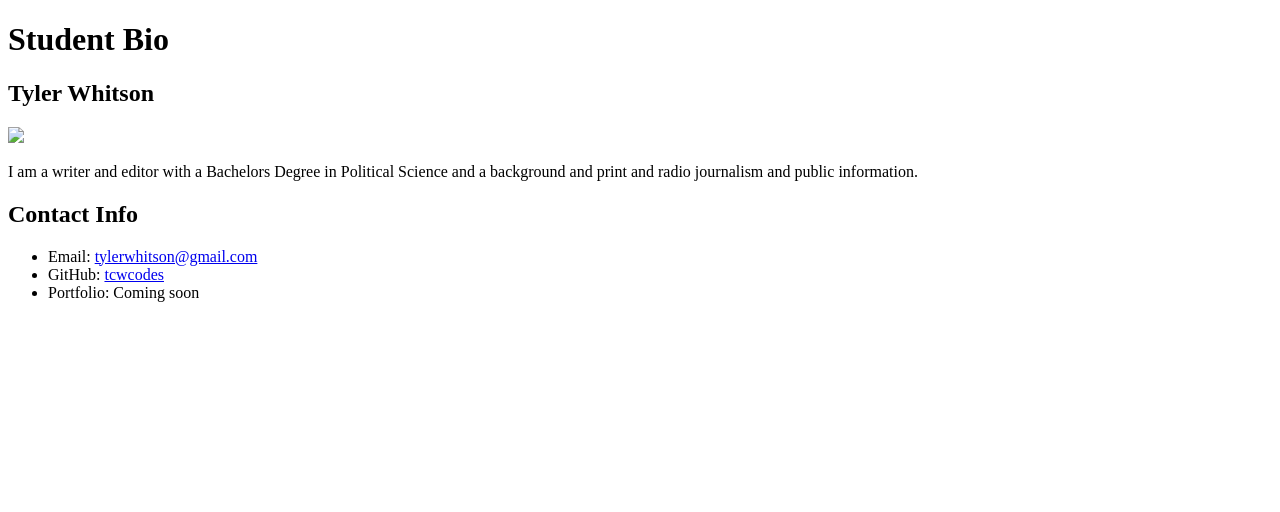
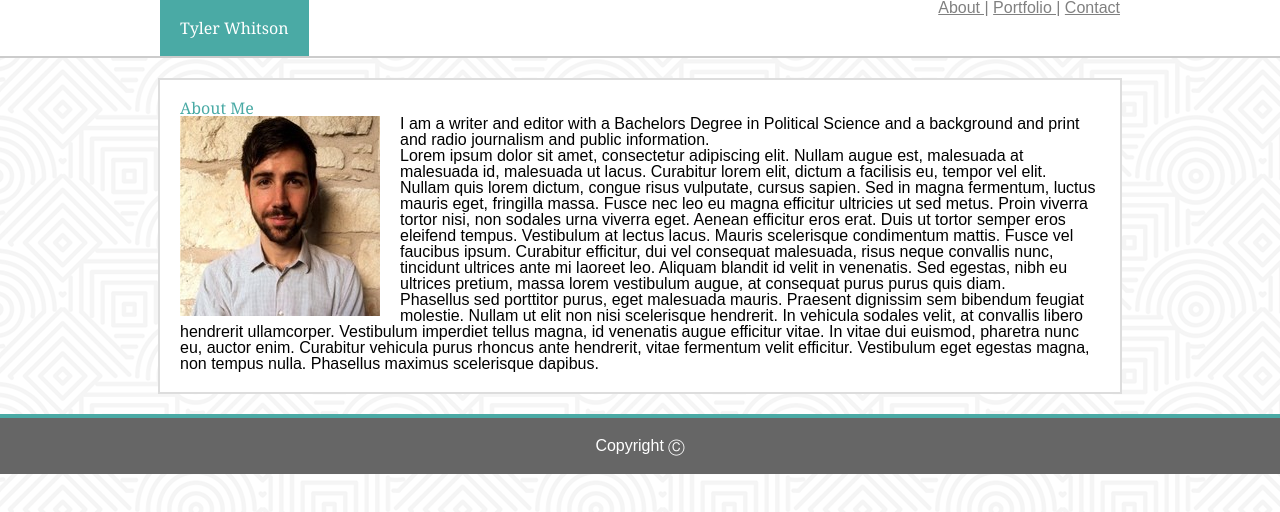
Before and after one commit to tcwcodes/Basic-Portfolio, a plain HTML site: page index.html in a window 1280 px wide. Drawn offline with Linux system fonts and the light colour scheme.

Commit message:
updated home page

```diff
--- a/assets/css/style.css
+++ b/assets/css/style.css
@@ -0,0 +1,79 @@
+body {
+    background-image: url("hypnotize.png");
+    margin: 0;
+    padding: 0;
+    font-family: Arial, Helvetica, sans-serif;
+}
+
+.header-centered {
+    width: 960px;
+    margin: 0 auto;
+    background-color: #ffffff;
+}
+
+.name {
+    float: left;
+}
+
+.navbar {
+    float: right;
+}
+
+li {
+    display: inline;
+}
+
+a {
+    color: grey;
+}
+
+header {
+    width: 100%;
+    margin: 0 auto;
+    background-color: #ffffff;
+    border-bottom: 2px solid #cccccc;
+    clear: both;
+    overflow: auto;
+}
+
+main {
+    width: 960px;
+    background-color: #ffffff;
+    border: 2px solid #dddddd;
+    margin: 20px auto;
+    clear: both;
+    overflow: auto;
+}
+
+#main-bio {
+    margin: 20px;
+}
+
+#bio-image {
+    float: left;
+    margin-right: 20px;
+    width: 200px;
+    height: 200px;
+}
+
+footer {
+    color: white;
+    background-color: #666666;
+    border-top: 4px solid #4aaaa5;
+    padding: 20px;
+    text-align: center;
+}
+
+h1 {
+    color: white;
+    background-color: #4aaaa5;
+    margin: 0;
+    text-align: center;
+    padding: 20px;
+    font-family: Georgia, 'Times New Roman', Times, serif;
+}
+
+h2 {
+    color: #4aaaa5;
+    font-family: Georgia, 'Times New Roman', Times, serif;
+}
--- a/index.html
+++ b/index.html
@@ -2,17 +2,35 @@
 <html>
     <head>
         <title>Tyler Whitson's Portfolio</title>
+        <link rel="stylesheet" type="text/css" href="assets/css/reset.css">
+        <link rel="stylesheet" type="text/css" href="assets/css/style.css">
     </head>
     <body>
-        <h1>Student Bio</h1>
-        <h2>Tyler Whitson</h2>
-        <img src="assets/images/headshot.jpeg">
-        <p>I am a writer and editor with a Bachelors Degree in Political Science and a background and print and radio journalism and public information.</p>
-        <h2>Contact Info</h2>
-        <ul>
-            <li>Email: <a href="mailto:tylerwhitson@gmail.com">tylerwhitson@gmail.com</a></li>
-            <li>GitHub: <a href="https://github.com/tcwcodes">tcwcodes</a></li>
-            <li>Portfolio: <a href="#"></a>Coming soon</li>
-        </ul>
+        <header>
+            <div class="header-centered">
+                <div class="name">
+                    <h1>Tyler Whitson</h1>
+                </div>
+                <div class="navbar">
+                    <ul>
+                        <li><a href="#">About |</a></li>
+                        <li><a href="#">Portfolio |</a></li>
+                        <li><a href="#">Contact</a></li>
+                    </ul>
+                </div>
+            </div>
+        </header>
+        <main>
+            <section id="main-bio">
+                <h2>About Me</h2>
+                <img id="bio-image" src="assets/images/headshot.jpeg" alt="Headshot">
+                <p>I am a writer and editor with a Bachelors Degree in Political Science and a background and print and radio journalism and public information.</p>
+                <p>Lorem ipsum dolor sit amet, consectetur adipiscing elit. Nullam augue est, malesuada at malesuada id, malesuada ut lacus. Curabitur lorem elit, dictum a facilisis eu, tempor vel elit. Nullam quis lorem dictum, congue risus vulputate, cursus sapien. Sed in magna fermentum, luctus mauris eget, fringilla massa. Fusce nec leo eu magna efficitur ultricies ut sed metus. Proin viverra tortor nisi, non sodales urna viverra eget. Aenean efficitur eros erat. Duis ut tortor semper eros eleifend tempus. Vestibulum at lectus lacus. Mauris scelerisque condimentum mattis. Fusce vel faucibus ipsum. Curabitur efficitur, dui vel consequat malesuada, risus neque convallis nunc, tincidunt ultrices ante mi laoreet leo. Aliquam blandit id velit in venenatis. Sed egestas, nibh eu ultrices pretium, massa lorem vestibulum augue, at consequat purus purus quis diam.</p>
+                <p>Phasellus sed porttitor purus, eget malesuada mauris. Praesent dignissim sem bibendum feugiat molestie. Nullam ut elit non nisi scelerisque hendrerit. In vehicula sodales velit, at convallis libero hendrerit ullamcorper. Vestibulum imperdiet tellus magna, id venenatis augue efficitur vitae. In vitae dui euismod, pharetra nunc eu, auctor enim. Curabitur vehicula purus rhoncus ante hendrerit, vitae fermentum velit efficitur. Vestibulum eget egestas magna, non tempus nulla. Phasellus maximus scelerisque dapibus.</p>
+            </section>
+        </main>
+        <footer>
+            <p>Copyright &#9400;</p>
+        </footer>
     </body>
 </html>
```
Also changed, not shown: assets/css/hypnotize.png (added), assets/images/headshot.jpeg (added), assets/images/hypnotize.png (added), 3 other files.
